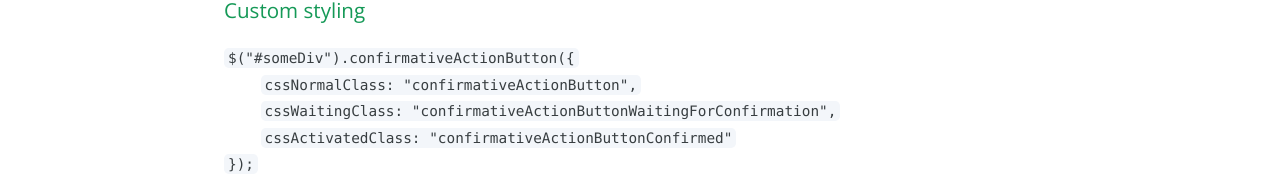
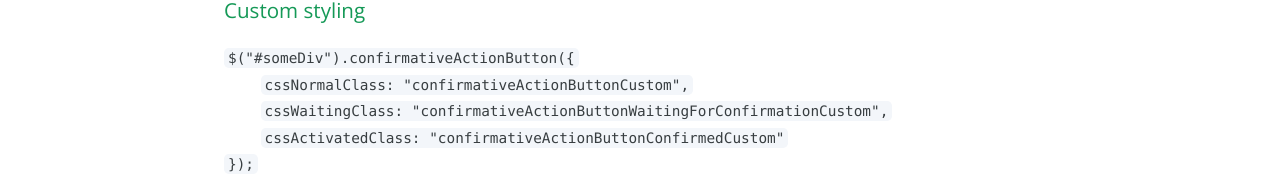
Before and after one commit to Toocat/ConfirmationButton, a plain HTML site: page index.html in a window 1280 px wide. Shown: the part 634-808 px from the top of the page. Drawn offline with nearby package versions, Linux system fonts and the light colour scheme.

```diff
--- a/index.html
+++ b/index.html
@@ -33,9 +33,9 @@
 <a id="custom-styling" class="anchor" href="#custom-styling" aria-hidden="true"><span aria-hidden="true" class="octicon octicon-link"></span></a>Custom styling</h3>
 
 <p><code>$("#someDiv").confirmativeActionButton({</code><br>
-                            <code>cssNormalClass: "confirmativeActionButton",</code><br>
-                            <code>cssWaitingClass: "confirmativeActionButtonWaitingForConfirmation",</code><br>
-                            <code>cssActivatedClass: "confirmativeActionButtonConfirmed"</code><br>
+                            <code>cssNormalClass: "confirmativeActionButtonCustom",</code><br>
+                            <code>cssWaitingClass: "confirmativeActionButtonWaitingForConfirmationCustom",</code><br>
+                            <code>cssActivatedClass: "confirmativeActionButtonConfirmedCustom"</code><br>
 <code>});</code></p>
 
 <h3>
```
Also changed, not shown: params.json (+1 -1 lines).
